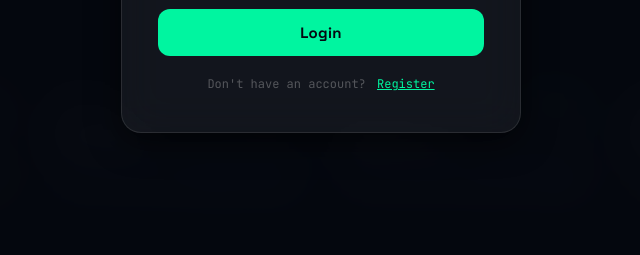
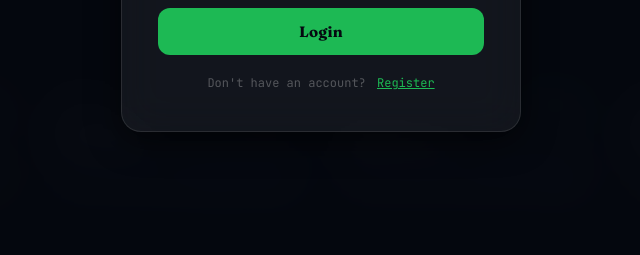
Before and after one commit to Bhavya-tec/NEXUS---Real-Time-Crypto-Dashboard, a website: page index.html in a window 1280 px wide. Shown: the part 518-773 px from the top of the page, without its empty margins (319-959 px from the left). Drawn offline with Linux system fonts and the light colour scheme; no server answers.

Commit message:
update: changed font and color

```diff
--- a/index.html
+++ b/index.html
@@ -5,7 +5,8 @@
   <meta name="viewport" content="width=device-width, initial-scale=1.0" />
   <title>NEXUS — Crypto Markets</title>
   <link rel="preconnect" href="https://fonts.googleapis.com" />
-  <link href="https://fonts.googleapis.com/css2?family=Space+Grotesk:wght@300;400;500;600;700&family=JetBrains+Mono:wght@300;400;500;700&display=swap" rel="stylesheet" />
+  <link rel="preconnect" href="https://fonts.gstatic.com" crossorigin>
+<link href="https://fonts.googleapis.com/css2?family=Fraunces:wght@300;400;500;600;700&family=JetBrains+Mono:wght@400;500;600;700&display=swap" rel="stylesheet">
   <link rel="stylesheet" href="style.css" />
 </head>
 <body>
@@ -119,7 +120,6 @@
 
     <!-- Backend status banner -->
     <div class="backend-banner" id="backendBanner">
-      <span class="backend-icon">⚡</span>
       <span id="backendMsg">Connecting to backend at localhost:3001…</span>
       <span class="backend-hint">Run <code>npm install &amp;&amp; node server.js</code> in the project folder</span>
     </div>
--- a/style.css
+++ b/style.css
@@ -5,7 +5,7 @@
   --glass-hover:  rgba(255,255,255,0.10);
   --glass-border: rgba(255,255,255,0.10);
   --glass-border-hover: rgba(255,255,255,0.22);
-  --green:        #00F5A0;
+  --green:        #1db954;
   --green-dim:    rgba(0,245,160,0.12);
   --red:          #FF4560;
   --red-dim:      rgba(255,69,96,0.12);
@@ -17,7 +17,7 @@
   --ink-2:        rgba(255,255,255,0.50);
   --ink-3:        rgba(255,255,255,0.28);
   --ink-4:        rgba(255,255,255,0.07);
-  --font-display: 'Space Grotesk', sans-serif;
+  --font-display: 'Fraunces', serif;
   --font-mono:    'JetBrains Mono', monospace;
   --blur:         blur(20px);
   --blur-sm:      blur(10px);
@@ -90,10 +90,8 @@
   z-index: 100;
   padding: 0 32px;
   height: 60px;
-  background: rgba(5,8,16,0.7);
   backdrop-filter: var(--blur);
   -webkit-backdrop-filter: var(--blur);
-  border-bottom: 1px solid var(--glass-border);
 }
 .nav-inner {
   max-width: 1200px;
```
Also changed, not shown: README.md.
